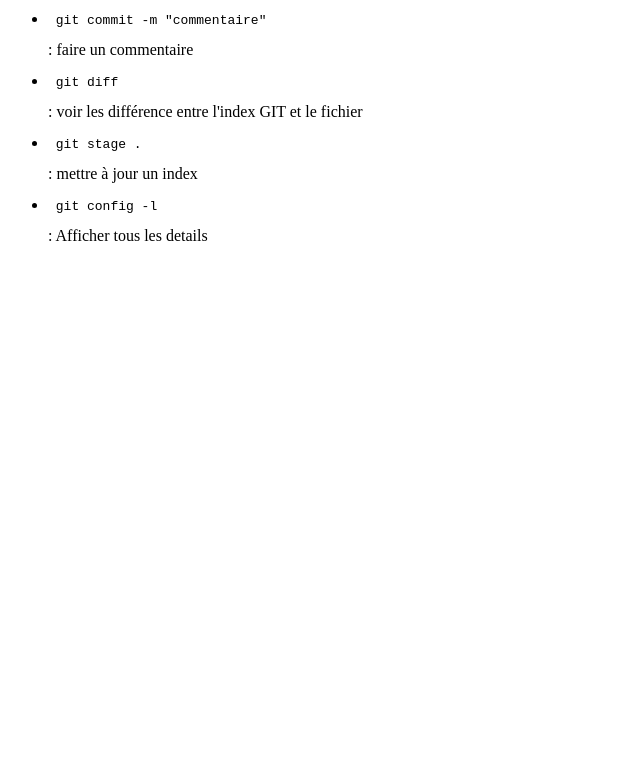
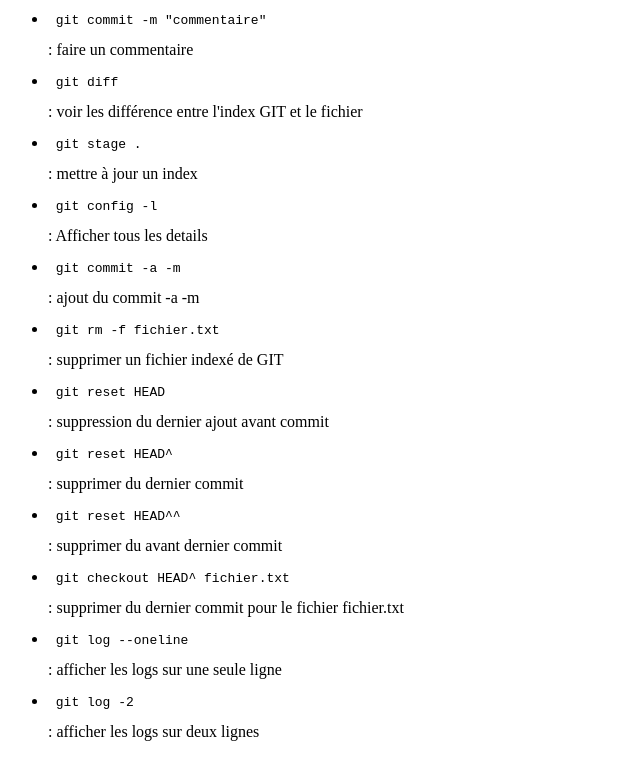
Before and after one commit to azitouni/ProjectGit, a plain HTML site: page index.html in a window 1280 px wide. Shown: the part 137-894 px from the top of the page, without its empty margins (0-640 px from the left). Before the commit the page ends 800 px from the top, so only its background shows below. Drawn offline with Linux system fonts and the light colour scheme.

Commit message:
ajout des log one line

```diff
--- a/index.html
+++ b/index.html
@@ -15,6 +15,17 @@
       <li><pre> git diff</pre>: voir les différence entre l'index GIT et le fichier</li>
       <li><pre> git stage .</pre>: mettre à jour un index</li>
       <li><pre> git config -l</pre>: Afficher tous les details </li>
+      <li><pre> git commit -a -m</pre>: ajout du commit -a -m </li>
+      <li><pre> git rm -f fichier.txt</pre>: supprimer un fichier indexé de GIT</li>
+      <li><pre> git reset HEAD</pre>: suppression du dernier ajout avant commit</li>
+      <li><pre> git reset HEAD^</pre>: supprimer du dernier commit</li>
+      <li><pre> git reset HEAD^^</pre>: supprimer du avant dernier commit</li>
+      <li><pre> git checkout HEAD^ fichier.txt</pre>: supprimer du dernier commit pour le fichier fichier.txt</li>
+      <li><pre> git log --oneline</pre>: afficher les logs sur une seule ligne</li>
+      <li><pre> git log -2</pre>: afficher les logs sur deux lignes</li>
     </ul>
+    <!--
+    git config --global core.editor "'c:/program files/sublime text 3/subl.exe' -w"
+  -->
   </body>
 </html>
```
